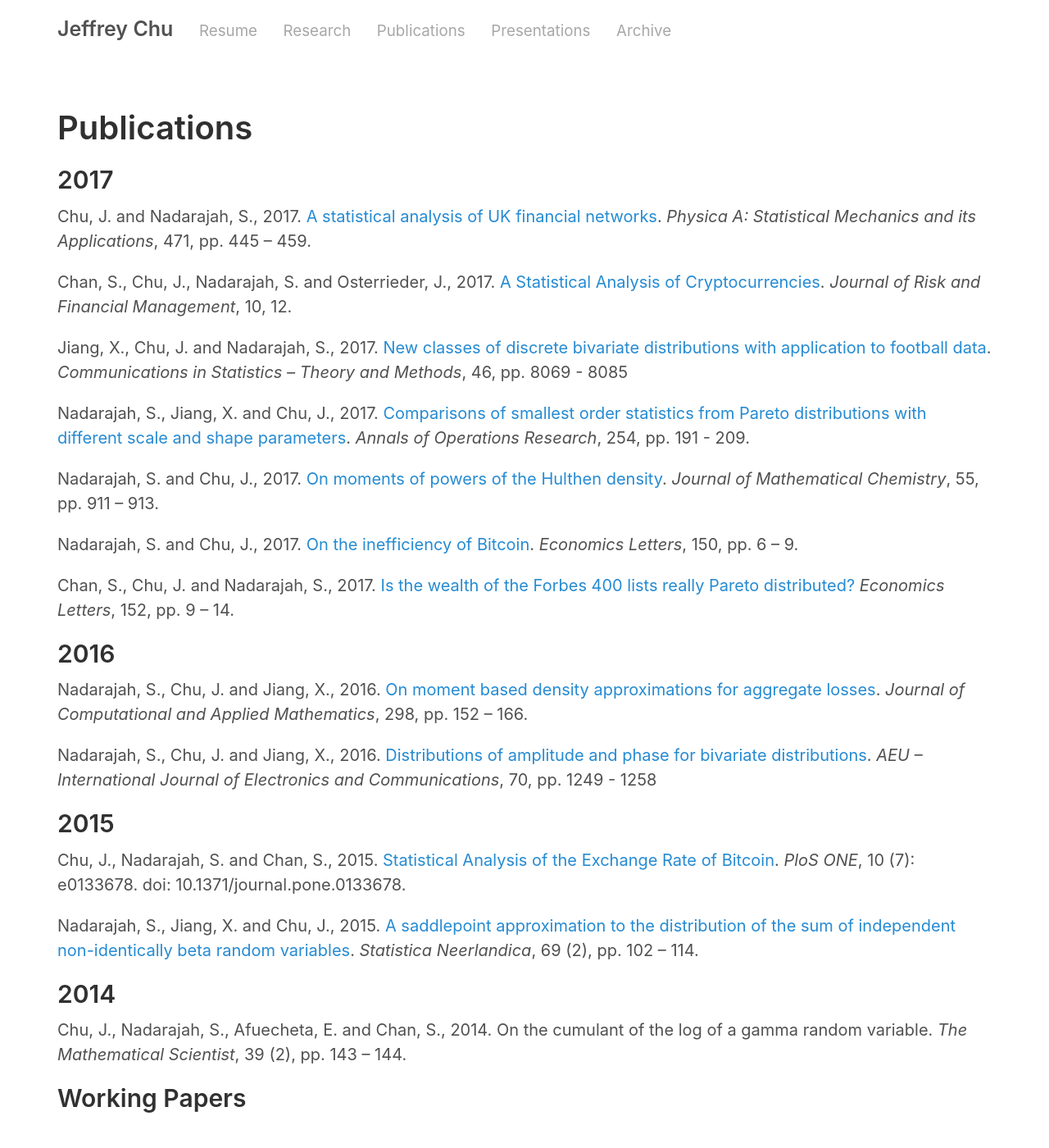
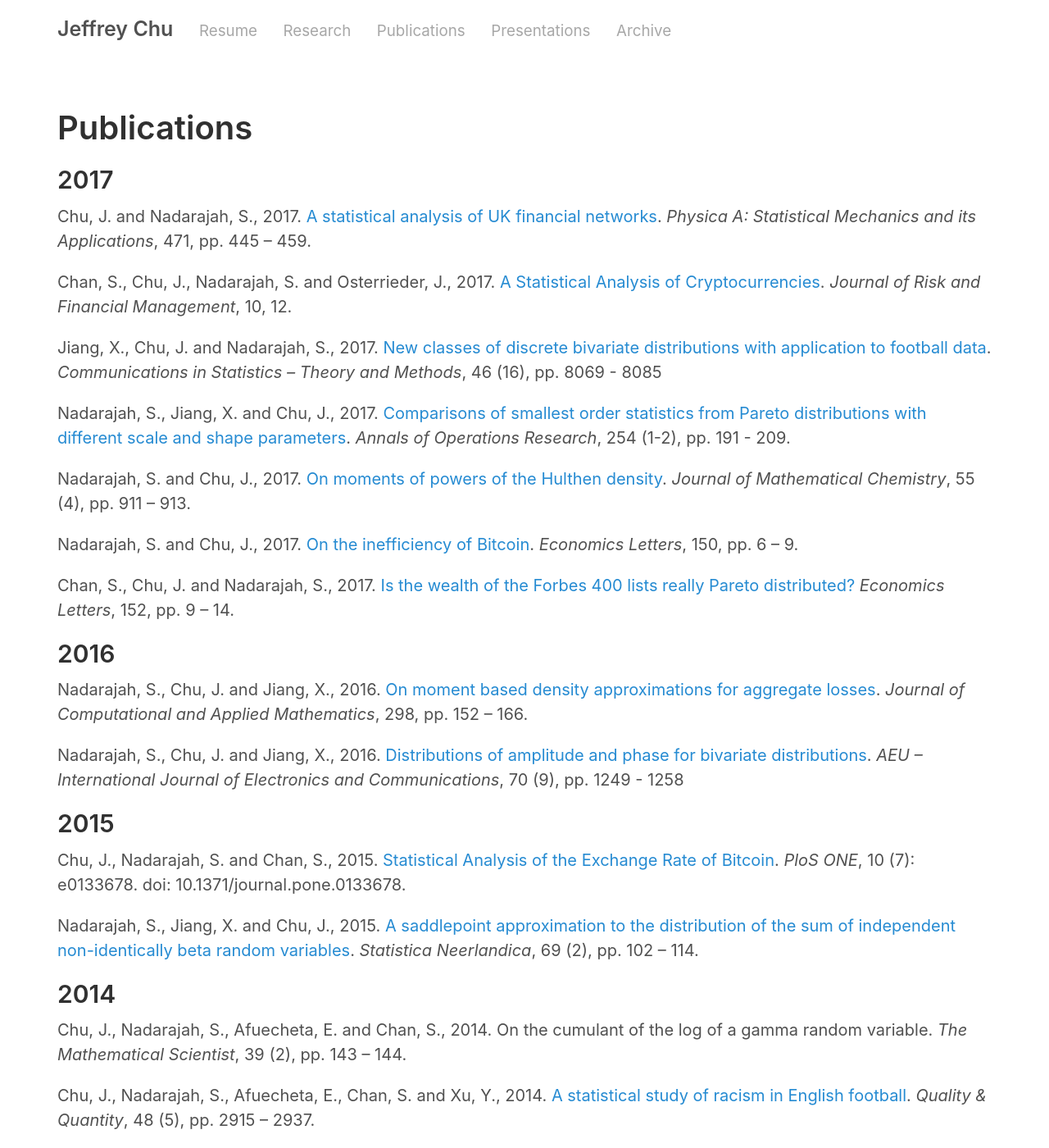
Before and after one commit to jeffrey-chu/jeffrey-chu.github.io, a Jekyll site: the page built from pub.md, in a window 1280 px wide and 1400 px high. Shown: the whole window at 82% size. Built offline with Jekyll 4.4.1, drawn with Linux system fonts in a browser that asks for light colours.

Commit message:
Update pub.md

```diff
--- a/pub.md
+++ b/pub.md
@@ -6,15 +6,15 @@ title : Publications
 ## 2017
 <p>Chu, J. and Nadarajah, S., 2017. <a href="https://doi.org/10.1016/j.physa.2016.12.073">A statistical analysis of UK financial networks</a>. <i>Physica A: Statistical Mechanics and its Applications</i>, 471, pp. 445 – 459.</p>
 <p>Chan, S., Chu, J., Nadarajah, S. and Osterrieder, J., 2017. <a href="http://dx.doi.org/10.3390/jrfm10020012">A Statistical Analysis of Cryptocurrencies</a>. <i>Journal of Risk and Financial Management</i>, 10, 12.</p>
-<p>Jiang, X., Chu, J. and Nadarajah, S., 2017. <a href="http://dx.doi.org/10.1080/03610926.2016.1171358">New classes of discrete bivariate distributions with application to football data</a>. <i>Communications in Statistics – Theory and Methods</i>, 46, pp. 8069 - 8085</p>
-<p>Nadarajah, S., Jiang, X. and Chu, J., 2017. <a href="https://doi.org/10.1007/s10479-017-2444-0">Comparisons of smallest order statistics from Pareto distributions with different scale and shape parameters</a>. <i>Annals of Operations Research</i>, 254, pp. 191 - 209.</p>
-<p>Nadarajah, S. and Chu, J., 2017. <a href="https://doi.org/10.1007/s10910-016-0717-5">On moments of powers of the Hulthen density</a>. <i>Journal of Mathematical Chemistry</i>, 55, pp. 911 – 913.</p>
+<p>Jiang, X., Chu, J. and Nadarajah, S., 2017. <a href="http://dx.doi.org/10.1080/03610926.2016.1171358">New classes of discrete bivariate distributions with application to football data</a>. <i>Communications in Statistics – Theory and Methods</i>, 46 (16), pp. 8069 - 8085</p>
+<p>Nadarajah, S., Jiang, X. and Chu, J., 2017. <a href="https://doi.org/10.1007/s10479-017-2444-0">Comparisons of smallest order statistics from Pareto distributions with different scale and shape parameters</a>. <i>Annals of Operations Research</i>, 254 (1-2), pp. 191 - 209.</p>
+<p>Nadarajah, S. and Chu, J., 2017. <a href="https://doi.org/10.1007/s10910-016-0717-5">On moments of powers of the Hulthen density</a>. <i>Journal of Mathematical Chemistry</i>, 55 (4), pp. 911 – 913.</p>
 <p>Nadarajah, S. and Chu, J., 2017. <a href="https://doi.org/10.1016/j.econlet.2016.10.033">On the inefficiency of Bitcoin</a>. <i>Economics Letters</i>, 150, pp. 6 – 9.</p>
 <p>Chan, S., Chu, J. and Nadarajah, S., 2017. <a href="https://doi.org/10.1016/j.econlet.2016.12.017">Is the wealth of the Forbes 400 lists really Pareto distributed?</a> <i>Economics Letters</i>, 152, pp. 9 – 14.</p>
 
 ## 2016
 <p>Nadarajah, S., Chu, J. and Jiang, X., 2016. <a href="https://doi.org/10.1016/j.cam.2015.11.048">On moment based density approximations for aggregate losses</a>. <i>Journal of Computational and Applied Mathematics</i>, 298, pp. 152 – 166.</p>
-<p>Nadarajah, S., Chu, J. and Jiang, X., 2016. <a href="https://doi.org/10.1016/j.aeue.2016.06.009">Distributions of amplitude and phase for bivariate distributions</a>. <i>AEU – International Journal of Electronics and Communications</i>, 70, pp. 1249 - 1258</p>
+<p>Nadarajah, S., Chu, J. and Jiang, X., 2016. <a href="https://doi.org/10.1016/j.aeue.2016.06.009">Distributions of amplitude and phase for bivariate distributions</a>. <i>AEU – International Journal of Electronics and Communications</i>, 70 (9), pp. 1249 - 1258</p>
 
 ## 2015
 <p>Chu, J., Nadarajah, S. and Chan, S., 2015. <a href="https://doi.org/10.1371/journal.pone.0133678">Statistical Analysis of the Exchange Rate of Bitcoin</a>. <i>PloS ONE</i>, 10 (7): e0133678. doi: 10.1371/journal.pone.0133678.</p>
@@ -22,5 +22,6 @@ title : Publications
 
 ## 2014
 <p>Chu, J., Nadarajah, S., Afuecheta, E. and Chan, S., 2014. On the cumulant of the log of a gamma random variable. <i>The Mathematical Scientist</i>, 39 (2), pp. 143 – 144.</p>
+<p>Chu, J., Nadarajah, S., Afuecheta, E., Chan, S. and Xu, Y., 2014. <a href="https://doi.org/10.1007/s11135-013-9932-3">A statistical study of racism in English football</a>. <i>Quality & Quantity</i>, 48 (5), pp. 2915 – 2937.</p>
 
 ## Working Papers
```
